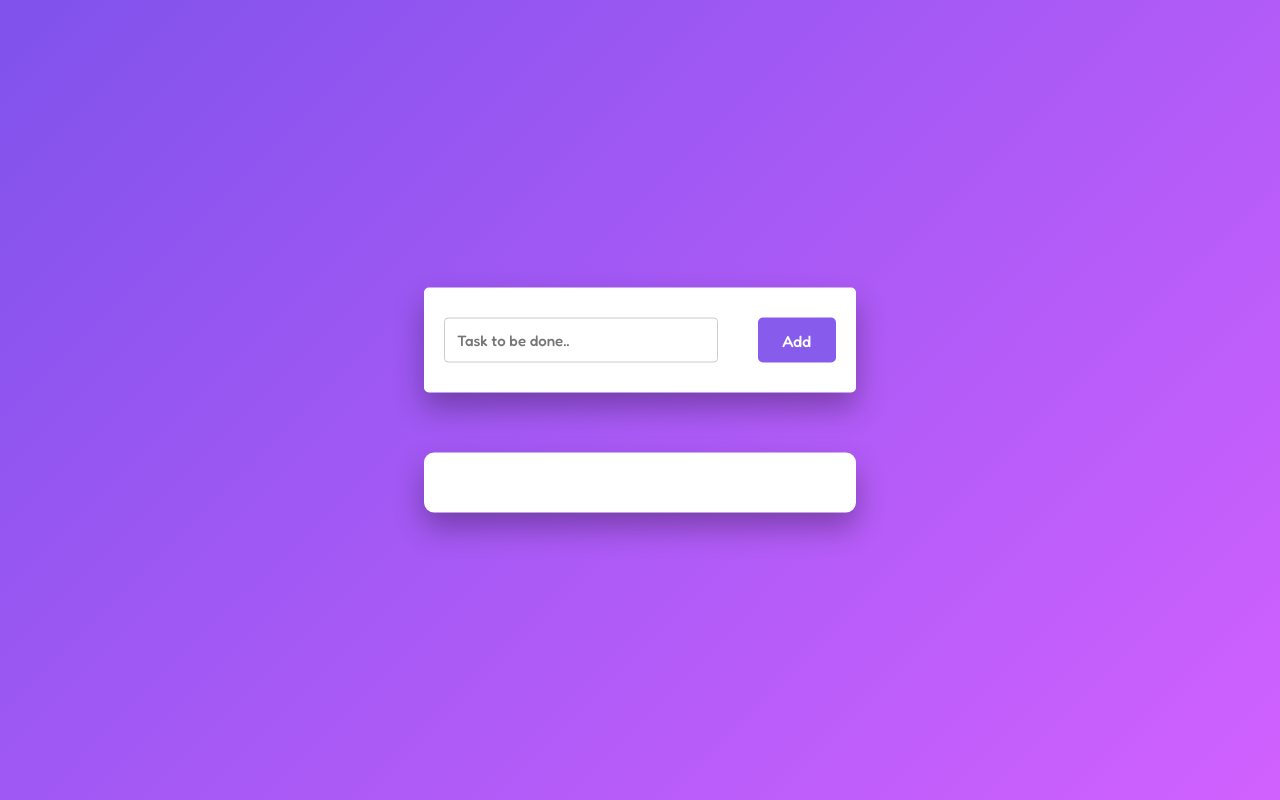
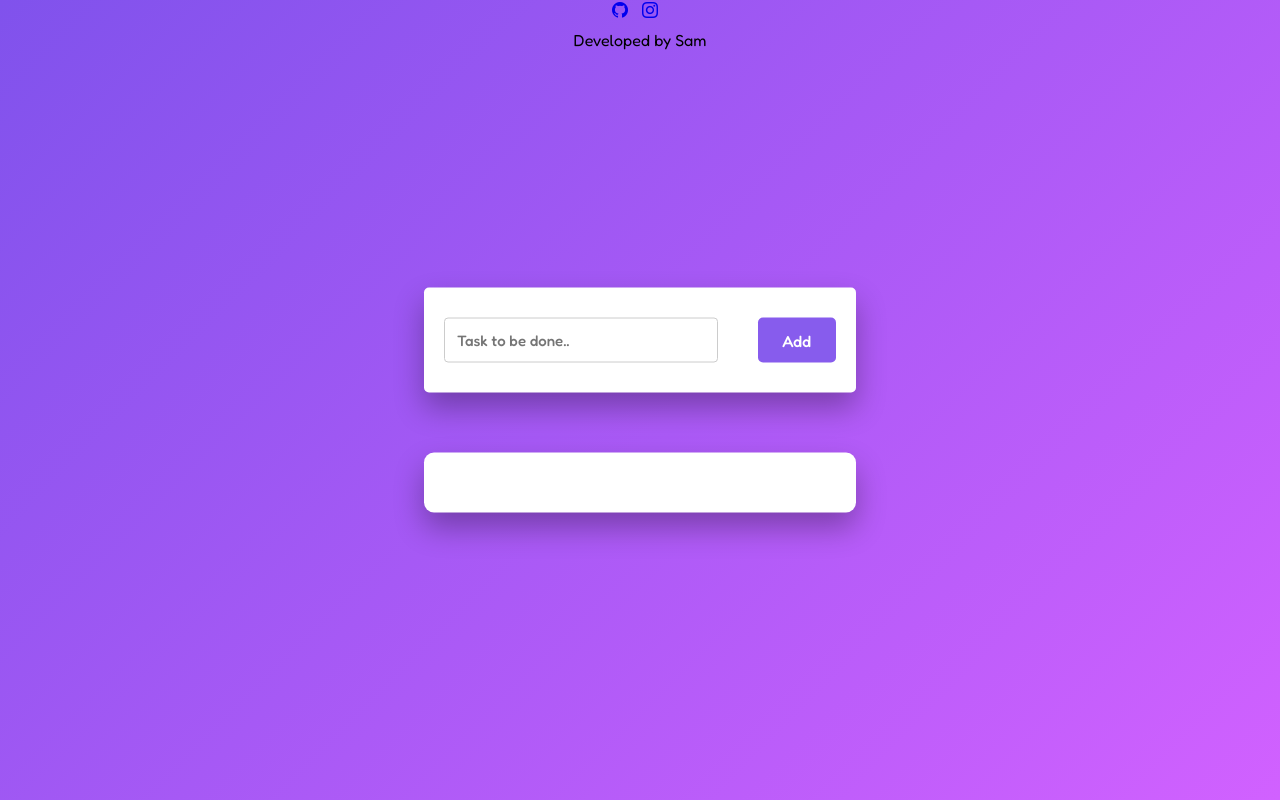
Before and after one commit to akasaam/ToDo-List, a plain HTML site: page index.html in a window 1280 px wide. Drawn offline with nearby package versions, Linux system fonts and the light colour scheme.

Commit message:
Added social links and a 'Developed by' section in the footer.

```diff
--- a/index.html
+++ b/index.html
@@ -26,6 +26,23 @@
       </div>
       <div id="task"></div>
     </div>
+    <footer style="text-align: center">
+      <div class="social-links">
+        <a href="https://github.com/akasaam" style="margin-right: 10px"
+          ><i class="bi bi-github"></i
+        ></a>
+
+        <a
+          href="https://www.instagram.com/aka_director"
+          style="margin-right: 10px"
+          ><i class="bi bi-instagram"></i
+        ></a>
+
+        <!-- Add more social links/icons as needed -->
+      </div>
+      <div class="developed-by" style="margin-top: 10px">Developed by Sam</div>
+    </footer>
+
     <script src="index.js"></script>
   </body>
 </html>
```
